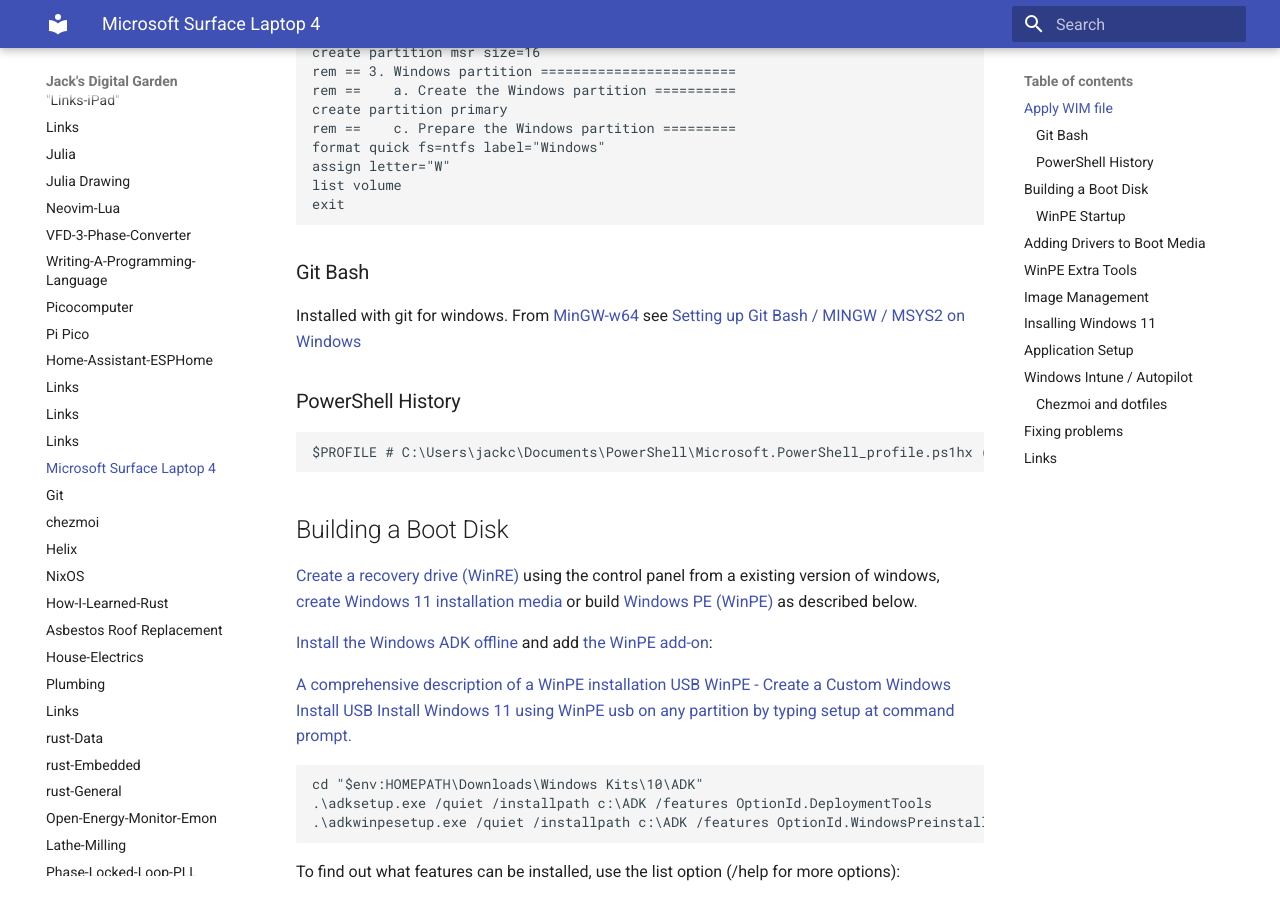
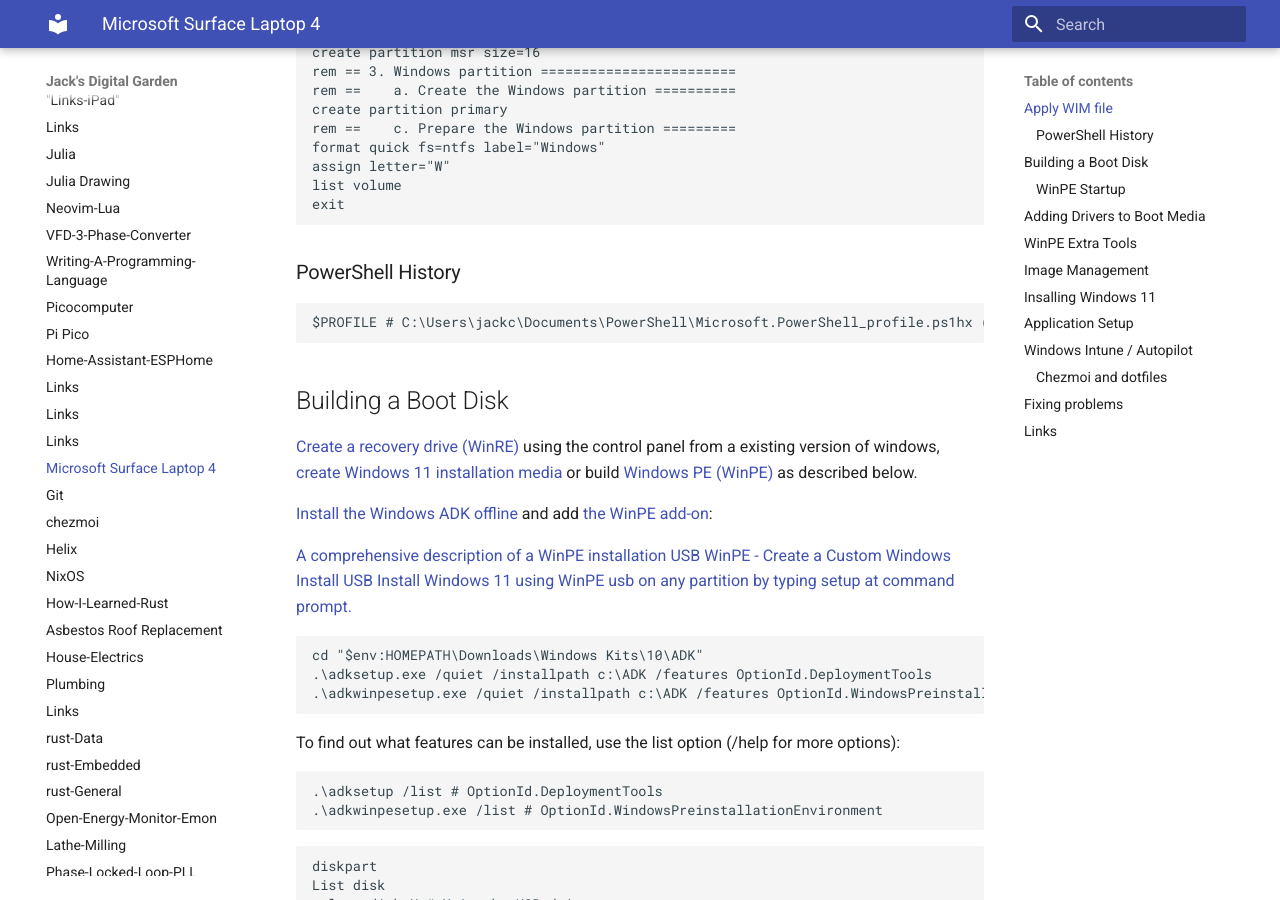
Before and after one commit to jchidley/mkdocs-material-test, an MkDocs documentation site: the page built from docs/2024-01-17-Microsoft-Surface-Laptop-4.md, in a window 1280 px wide and 900 px high, scrolled down 506 px. Built offline with MkDocs 1.6.1 and Material for MkDocs 9.7.7, drawn with Linux system fonts in a browser that asks for light colours.

Commit message:
removed git bash stuff, should use debian instead

````diff
--- a/docs/2024-01-17-Microsoft-Surface-Laptop-4.md
+++ b/docs/2024-01-17-Microsoft-Surface-Laptop-4.md
@@ -35,11 +35,6 @@
 list volume
 exit
 ```
-
-### Git Bash
-
-Installed with git for windows. From [MinGW-w64](https://www.mingw-w64.org/)
-see [Setting up Git Bash / MINGW / MSYS2 on Windows](https://www.pascallandau.com/blog/setting-up-git-bash-mingw-msys2-on-windows/)
 
 ### PowerShell History
 
````
